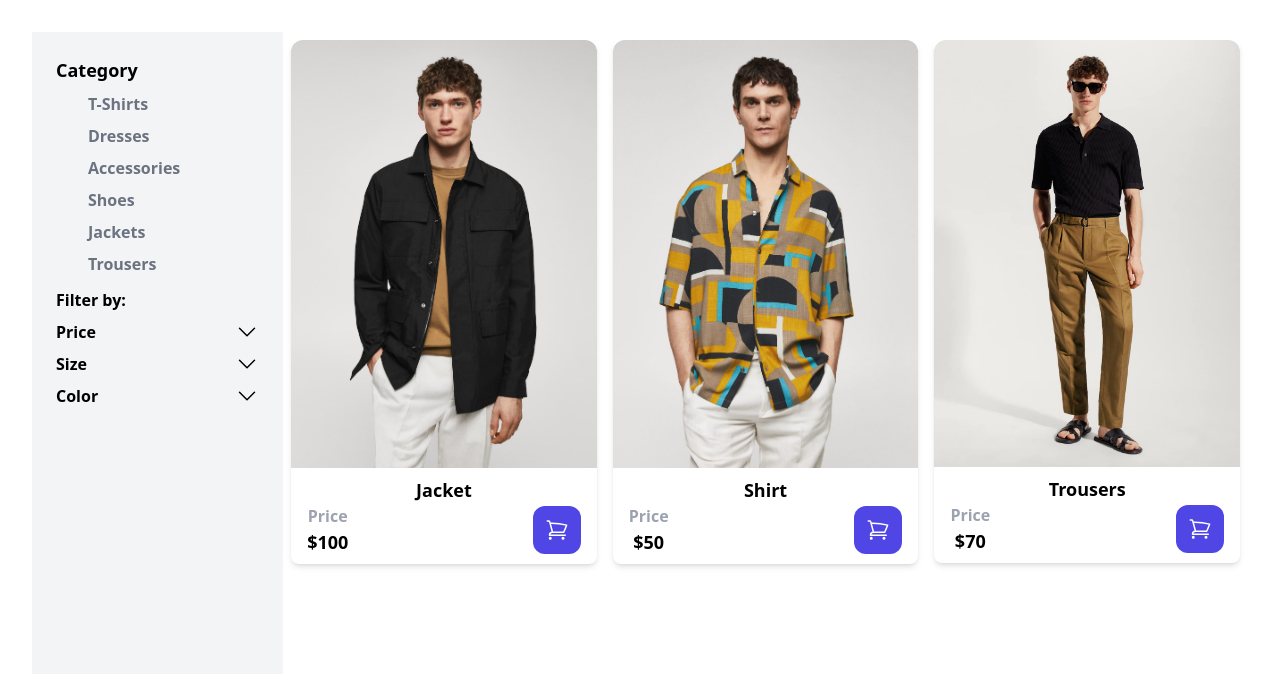
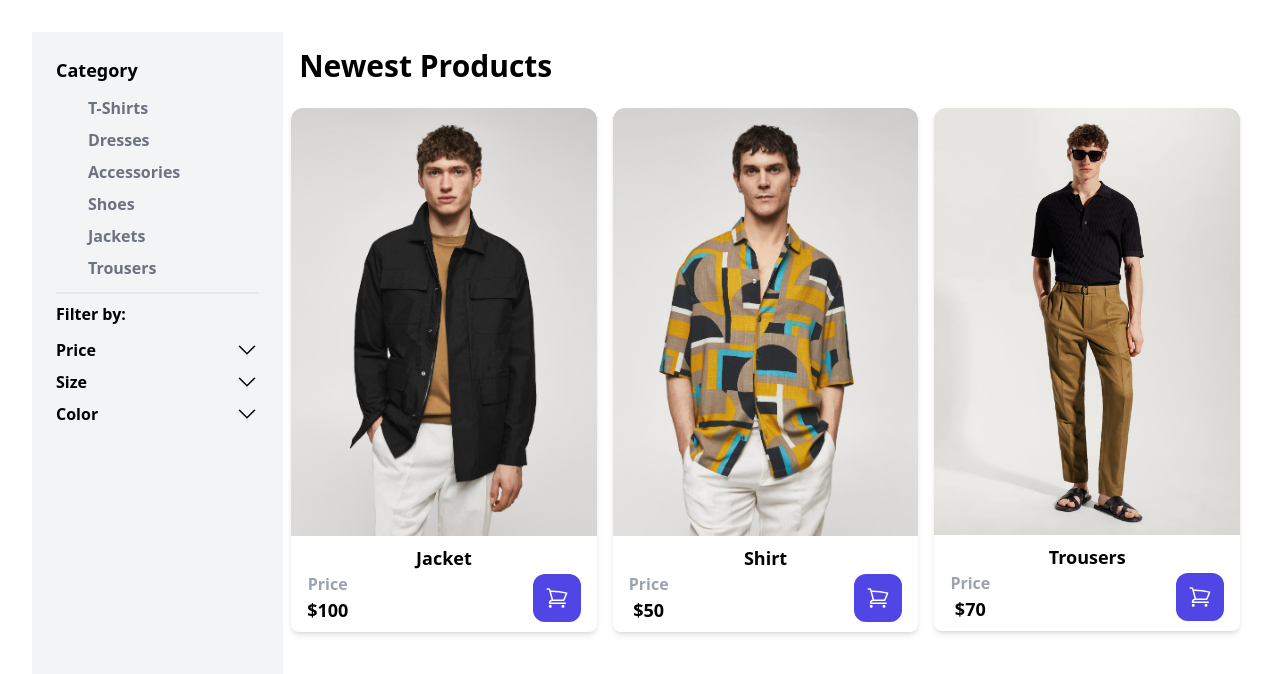
Before and after one commit to T0nete/ecommerce_app, a React (Vite) app: page / in a window 1280 px wide. Shown: the top 674 px of the page. Built offline with nearby package versions, Linux system fonts and the light colour scheme.

Commit message:
Filter title

```diff
--- a/src/App.tsx
+++ b/src/App.tsx
@@ -6,7 +6,7 @@ import FilterBySection from './components/filters/FilterBySection'
 function App () {
   return (
     <div className='flex'>
-      <aside className='w-1/4 h-screen bg-gray-100 p-6 flex flex-col'>
+      <aside className='w-1/4 h-screen bg-gray-100 p-6 flex flex-col divide-y-2'>
         <CategoriesList />
         <FilterBySection />
       </aside>
--- a/src/components/filters/CategoriesList.tsx
+++ b/src/components/filters/CategoriesList.tsx
@@ -1,34 +1,34 @@
 import { categoriesListMock } from '../../mock/categoriesMock'
 import { useAppSelector, useAppDispatch } from '../../hooks/store'
 import { selectCategory } from '../../store/categories/slice'
-import { type CategoryId } from '../../types/categoryTypes'
+import { type Category } from '../../types/categoryTypes'
 
 const CategoriesList: React.FC = () => {
   const categorySelected = useAppSelector(state => state.categories)
   const dispatch = useAppDispatch()
 
-  const handleSelectCategory = (id: CategoryId): void => {
-    dispatch(selectCategory(id))
+  const handleSelectCategory = (category: Category): void => {
+    dispatch(selectCategory(category))
   }
 
   return (
     <div className='flex flex-col'>
         <h3 className='text-left font-semibold text-lg'>Category</h3>
-            <div className='flex flex-col py-1 ml-8'>
+        <div className='flex flex-col py-2 ml-8'>
             {
                 categoriesListMock.map((category) => {
                   return (
                     <div key={category.id} className='text-left py-1'>
                         {
-                                    categorySelected === category.id && (
-                                        <button onClick={() => { handleSelectCategory(category.id) }}>
+                            categorySelected.category?.id === category.id && (
+                                <button onClick={() => { handleSelectCategory(category) }}>
                                     <p className= {'font-semibold text-purple-600'}>{category.name}</p>
                                 </button>
                             )
                         }
                         {
-                                    categorySelected !== category.id && (
-                                        <button onClick={() => { handleSelectCategory(category.id) }}>
+                            categorySelected.category?.id !== category.id && (
+                                <button onClick={() => { handleSelectCategory(category) }}>
                                     <p className= {'font-semibold text-gray-500'}>{category.name}</p>
                                 </button>
                             )
--- a/src/components/filters/FilterBySection.tsx
+++ b/src/components/filters/FilterBySection.tsx
@@ -4,7 +4,7 @@ import FilterByAction from './FilterByAction'
 const FilterBySection: React.FC = () => {
   return (
     <div className='flex flex-col'>
-        <h3 className='text-left font-semibold text-md py-1'>Filter by:</h3>
+        <h3 className='text-left font-semibold text-md py-2'>Filter by:</h3>
         {
           filterListMock.map((filter) => {
             return (
--- a/src/components/productList/ProductList.tsx
+++ b/src/components/productList/ProductList.tsx
@@ -7,9 +7,11 @@ const ProductList: React.FC = () => {
   const filterPrice = useAppSelector(state => state.filters.filterPrice)
   const filterSize = useAppSelector(state => state.filters.filterSize)
 
-  let productsList = categorySelected === -1
+  console.log(categorySelected)
+
+  let productsList = categorySelected.category === null
     ? productListMock
-    : productListMock.filter((product) => product.categoryId === categorySelected)
+    : productListMock.filter((product) => product.categoryId === categorySelected.category?.id)
 
   if (filterPrice != null) {
     productsList = productsList.filter((product) => {
@@ -24,7 +26,17 @@ const ProductList: React.FC = () => {
   }
 
   return (
-    <div className='grid grid-cols-1 sm:grid-cols-2 md:grid-cols-2 lg:grid-cols-3'>
+    <div className='flex flex-col'>
+      {
+        categorySelected.category === null
+          ? (
+          <h3 className='text-left font-extrabold text-3xl p-4'>Newest Products</h3>
+            )
+          : categorySelected.category?.name !== null && (
+          <h3 className='text-left font-extrabold text-3xl p-4'>{categorySelected.category?.name}</h3>
+          )
+      }
+      <div className='grid grid-cols-1 sm:grid-cols-2 md:grid-cols-2 lg:grid-cols-3'>
         {
             productsList.map((product) => {
               return (
@@ -32,6 +44,7 @@ const ProductList: React.FC = () => {
               )
             })
         }
+      </div>
     </div>
   )
 }
--- a/src/store/categories/slice.ts
+++ b/src/store/categories/slice.ts
@@ -1,17 +1,27 @@
 import { createSlice, type PayloadAction } from '@reduxjs/toolkit'
-import { type CategoryId } from '../../types/categoryTypes'
+import { type Category } from '../../types/categoryTypes'
 
-const initialState: CategoryId = -1
+interface CategoryFilterState {
+  category: Category | null
+}
+
+const initialState: CategoryFilterState = {
+  category: null
+}
 
 export const categorySlice = createSlice({
   name: 'categories',
   initialState,
   reducers: {
-    selectCategory: (state, action: PayloadAction<CategoryId>) => {
-      if (state === action.payload) {
-        return initialState
+    selectCategory: (state, action: PayloadAction<Category>) => {
+      if (action.payload.id === state.category?.id) return { ...state, category: null }
+      return {
+        ...state,
+        category: {
+          id: action.payload.id,
+          name: action.payload.name
+        }
       }
-      return action.payload
     }
   }
 })
```
Also changed, not shown: src/components/filters/FilterByAction.tsx (+3 -9 lines). Lines whose indentation alone changed are shown as unchanged.
